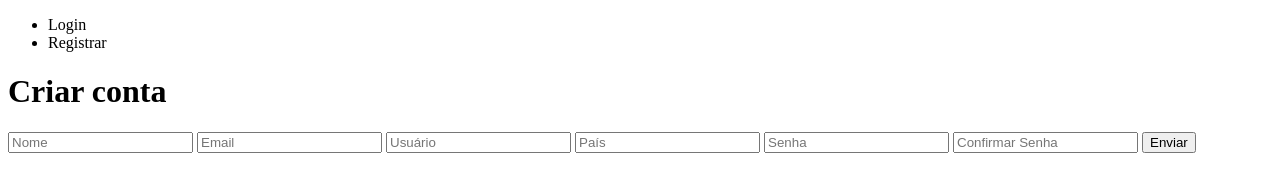
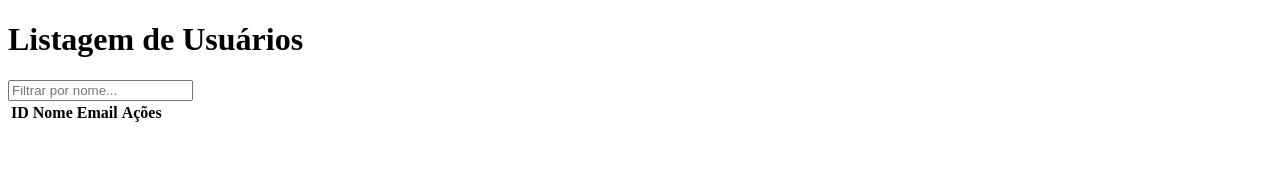
Before and after one commit to Crystian-Paz/MangaFinder, a plain HTML site: page View/index.html in a window 1280 px wide. Drawn offline with Linux system fonts and the light colour scheme.

Commit message:
Add files via upload

```diff
--- a/View/index.html
+++ b/View/index.html
@@ -1,30 +1,42 @@
 <!DOCTYPE html>
-<html lang="pt-br">
+<html lang="pt-BR">
 <head>
     <meta charset="UTF-8">
     <meta name="viewport" content="width=device-width, initial-scale=1.0">
-    <link rel="stylesheet" href="./styles/home.css">
-    <title>MangáFinder</title>
+    <title>Listagem de Usuários</title>
+    <link rel="stylesheet" href="../styles.css">
 </head>
 <body>
-    <header id="header">
-        <ul>
-            <li>Login</li>
-            <li>Registrar</li>
-        </ul>
-    </header>
-    <h1>Criar conta</h1>
-    <div class="FormCard">
-        <form id="formCadastro">
-            <input type="text" class="formsBoxStyle" id="nome" placeholder="Nome" required>
-            <input type="email" class="formsBoxStyle" id="email" placeholder="Email" required>
-            <input type="text" class="formsBoxStyle" id="usuario" placeholder="Usuário" required>
-            <input type="text" class="formsBoxStyle" id="pais" placeholder="País" required>
-            <input type="password" class="formsBoxStyle" id="senha" placeholder="Senha" required>
-            <input type="password" class="formsBoxStyle" id="confirmarSenha" placeholder="Confirmar Senha" required>
-            <a href="../View/perfil.html"><input type="submit" id="buttonCadastrar" value="Enviar"></a>
-        </form>
+
+    <div class="container">
+        <h1>Listagem de Usuários</h1>
+
+
+        <div class="search-bar">
+            <input
+                type="text"
+                id="busca"
+                placeholder="Filtrar por nome..."
+                oninput="filtrarUsuarios()"
+            >
+        </div>
+
+
+        <table id="tabela-usuarios">
+            <thead>
+                <tr>
+                    <th>ID</th>
+                    <th>Nome</th>
+                    <th>Email</th>
+                    <th>Ações</th>
+                </tr>
+            </thead>
+            <tbody id="corpo-tabela">
+
+            </tbody>
+        </table>
     </div>
-    <script src="../Controller/registerController.js"></script>
+
+    <script src="script.js"></script>
 </body>
 </html>
```
